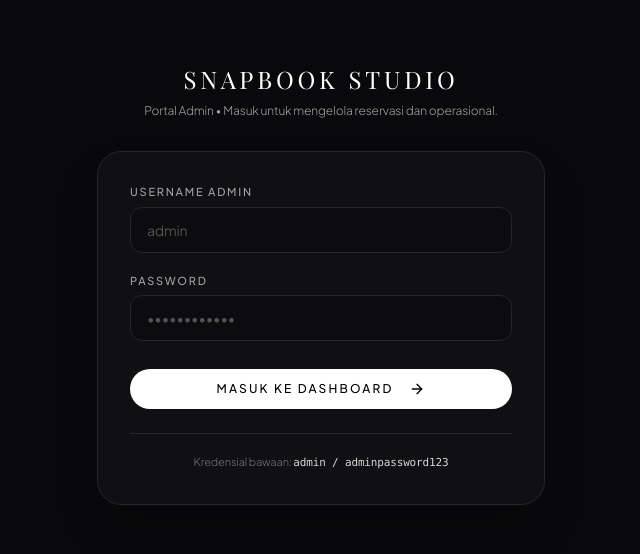
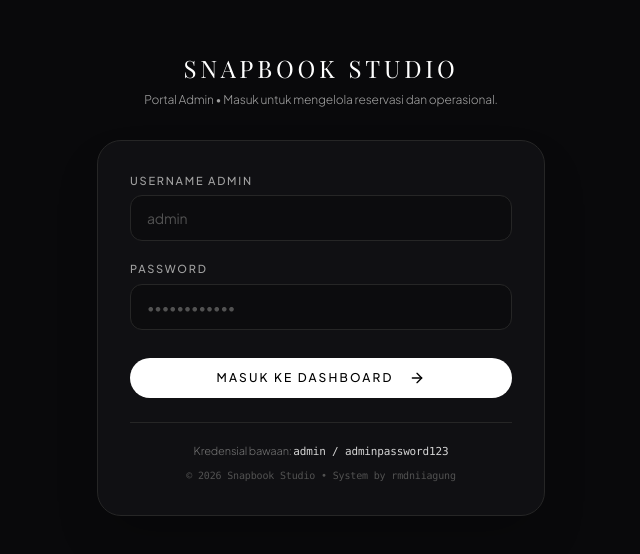
Before and after one commit to agungrmdniiii/Snapbook-Studio, a Next.js app: page /admin/login in a window 1280 px wide. Shown: the part 116-670 px from the top of the page, without its empty margins (319-959 px from the left). Built offline with nearby package versions, Linux system fonts and the light colour scheme; no server answers; a web font is replaced by a local one.

Commit message:
feat: add copyright and developer attribution for rmdniiagung

```diff
--- a/src/app/admin/login/page.tsx
+++ b/src/app/admin/login/page.tsx
@@ -91,9 +91,12 @@ export default function AdminLoginPage() {
             </Button>
           </form>
 
-          <div className="mt-6 pt-5 border-t border-neutral-800 text-center">
+          <div className="mt-6 pt-5 border-t border-neutral-800 text-center space-y-2">
             <p className="text-[11px] text-neutral-500 font-light">
               Kredensial bawaan: <span className="font-mono text-neutral-300">admin / adminpassword123</span>
+            </p>
+            <p className="text-[10px] text-neutral-600 font-mono">
+              © {new Date().getFullYear()} Snapbook Studio • System by rmdniiagung
             </p>
           </div>
         </div>
--- a/src/components/admin/AdminSidebar.tsx
+++ b/src/components/admin/AdminSidebar.tsx
@@ -98,6 +98,10 @@ export const AdminSidebar: React.FC<{ username?: string }> = ({ username = 'admi
             <LogOut className="w-4 h-4" />
           </button>
         </div>
+
+        <p className="text-[10px] text-neutral-500 font-mono text-center pt-1">
+          © {new Date().getFullYear()} Snapbook • by rmdniiagung
+        </p>
       </div>
     </aside>
   );
--- a/src/components/landing/Footer.tsx
+++ b/src/components/landing/Footer.tsx
@@ -89,7 +89,10 @@ export const Footer: React.FC<FooterProps> = ({
 
         {/* Bottom Bar */}
         <div className="pt-8 flex flex-col sm:flex-row items-center justify-between gap-4 text-[11px] text-neutral-400 font-light">
-          <p>© {new Date().getFullYear()} {studioName}. Seluruh Hak Cipta Dilindungi.</p>
+          <p>
+            © {new Date().getFullYear()} {studioName}. Crafted with precision by{' '}
+            <span className="font-mono text-neutral-200 font-medium">rmdniiagung</span>. Seluruh Hak Cipta Dilindungi.
+          </p>
           <div className="flex items-center gap-6">
             <Link
               href="/admin/login"
```
